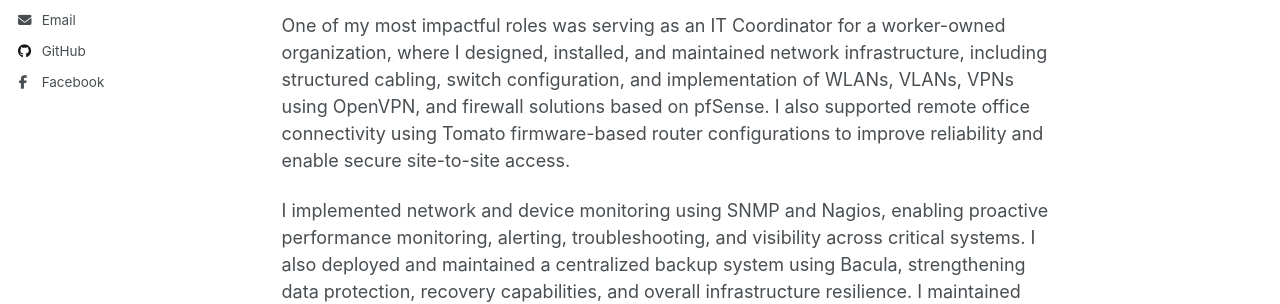
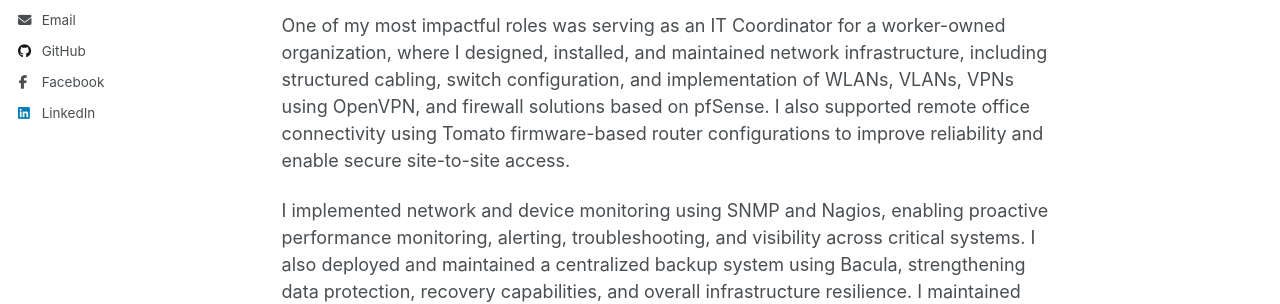
Before and after one commit to andy-graybeal/andy-graybeal.github.io, a Jekyll site: the page built from _pages/about.md, in a window 1280 px wide. Shown: the part 419-723 px from the top of the page. Built offline with Jekyll 4.4.1, drawn with Linux system fonts in a browser that asks for light colours; a script that is not in the unit is left out.

Commit message:
Update _config.yml

```diff
--- a/_config.yml
+++ b/_config.yml
@@ -62,7 +62,7 @@ author:
   keybase          : # Username
   instagram        : # Username
   lastfm           : # Username
-  linkedin         : # andy-graybeal
+  linkedin         : "andy-graybeal"
   mastodon         : # URL
   medium           : # URL
   pinterest        : # Username
```
